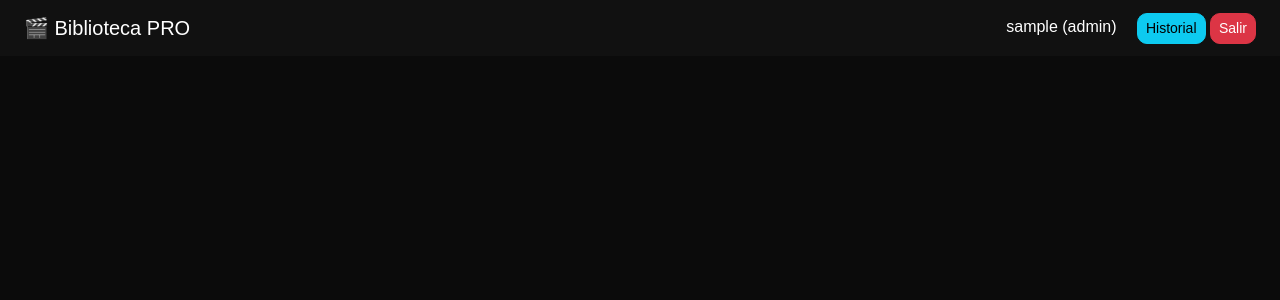
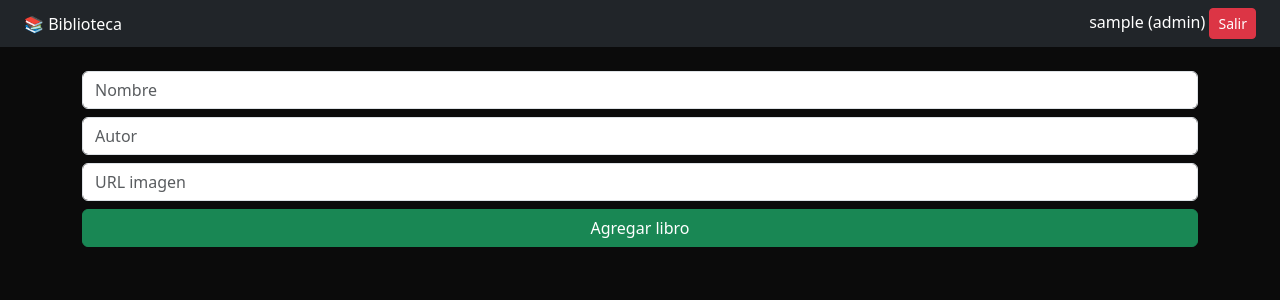
Before and after one commit to juanariasn-cmyk/proyecto-biblioteca, a Flask app: page /dashboard in a window 1280 px wide. Shown: the top 300 px of the page. Run offline with Flask 3, Linux system fonts and the light colour scheme; the visitor is signed in with stand-in values (Sample User, id 1); data that the repository does not hold is empty.

Commit message:
Update dashboard.html

```diff
--- a/web_app/templates/dashboard.html
+++ b/web_app/templates/dashboard.html
@@ -1,108 +1,56 @@
 <!DOCTYPE html>
 <html>
 <head>
-<title>Biblioteca PRO</title>
+<title>Biblioteca</title>
 <meta name="viewport" content="width=device-width, initial-scale=1">
 
 <link href="https://cdn.jsdelivr.net/npm/bootstrap@5.3.0/dist/css/bootstrap.min.css" rel="stylesheet">
 
 <style>
-body {
-    background: #0b0b0b;
-    color: white;
-    font-family: Arial, sans-serif;
-}
-
-.navbar {
-    background: #111;
-}
-
-.card {
-    background: #181818;
-    border-radius: 12px;
-    transition: 0.3s;
-}
-
-.card:hover {
-    transform: scale(1.05);
-}
-
-.book-img {
-    width: 80px;
-    margin-bottom: 10px;
-}
-
-.btn {
-    border-radius: 10px;
-}
+body { background:#0b0b0b; color:white; }
+.card { background:#181818; border-radius:12px; }
 </style>
 </head>
 
 <body>
 
-<!-- NAVBAR -->
-<nav class="navbar navbar-dark px-4">
-    <span class="navbar-brand">🎬 Biblioteca PRO</span>
-
-    <div>
-        <span class="me-3">{{ session['user'] }} ({{ rol }})</span>
-        <a href="/historial" class="btn btn-info btn-sm">Historial</a>
-        <a href="/logout" class="btn btn-danger btn-sm">Salir</a>
-    </div>
+<nav class="navbar navbar-dark bg-dark px-4">
+<span>📚 Biblioteca</span>
+<div>
+<span>{{ session['user'] }} ({{ rol }})</span>
+<a href="/logout" class="btn btn-danger btn-sm">Salir</a>
+</div>
 </nav>
 
 <div class="container mt-4">
 
-<!-- ALERTA ATRASOS -->
-{% if atrasados > 0 %}
-<div class="alert alert-danger text-center">
-⚠️ Tienes libros atrasados
-</div>
+<!-- FORM ADMIN -->
+{% if rol == "admin" %}
+<form action="/add" method="POST" class="mb-4">
+<input name="nombre" placeholder="Nombre" class="form-control mb-2" required>
+<input name="autor" placeholder="Autor" class="form-control mb-2" required>
+<input name="imagen" placeholder="URL imagen" class="form-control mb-2" required>
+<button class="btn btn-success w-100">Agregar libro</button>
+</form>
 {% endif %}
 
-<!-- MENSAJES -->
-{% with messages = get_flashed_messages() %}
-{% if messages %}
-<div class="alert alert-warning text-center">
-{{ messages[0] }}
-</div>
-{% endif %}
-{% endwith %}
-
-<!-- LIBROS -->
 <div class="row">
 
 {% for libro in libros %}
-<div class="col-md-3 col-sm-6 mb-4">
+<div class="col-md-3 mb-4">
+<div class="card p-2 text-center">
 
-<div class="card text-center p-3">
-
-<img class="book-img" src="https://cdn-icons-png.flaticon.com/512/29/29302.png">
+<img src="{{ libro[3] }}" style="width:100%; height:150px; object-fit:cover">
 
 <h5>{{ libro[1] }}</h5>
-<p class="text-muted">{{ libro[2] }}</p>
 
-<!-- ESTADO -->
-{% if libro[0] in prestados %}
-<span class="badge bg-danger mb-2">Prestado</span>
-{% else %}
-<span class="badge bg-success mb-2">Disponible</span>
-{% endif %}
-
-<!-- BOTONES -->
 {% if libro[0] in prestados %}
 <a href="/devolver/{{ libro[0] }}" class="btn btn-success btn-sm">Devolver</a>
 {% else %}
 <a href="/prestar/{{ libro[0] }}" class="btn btn-warning btn-sm">Prestar</a>
 {% endif %}
 
-<!-- SOLO ADMIN -->
-{% if rol == "admin" %}
-<a href="/delete/{{ libro[0] }}" class="btn btn-danger btn-sm mt-2">Eliminar</a>
-{% endif %}
-
 </div>
-
 </div>
 {% endfor %}
 
```
